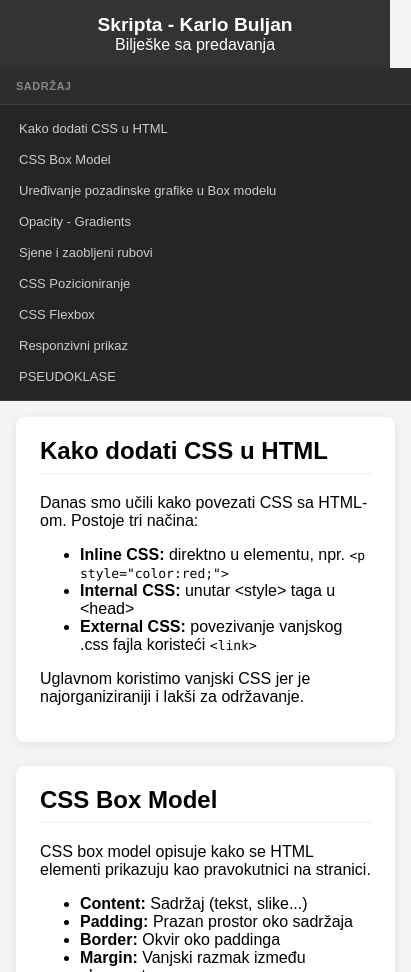
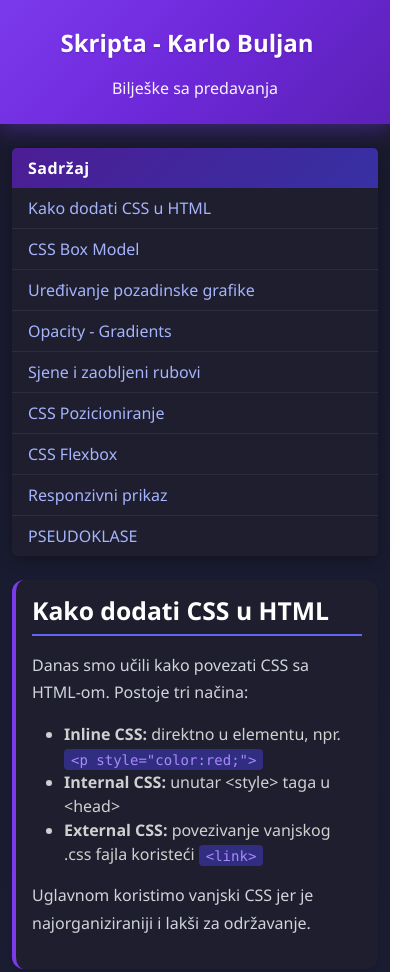
Before and after one commit to KarloBuljan09/Skripta, a plain HTML site: page index.html in a window 390 px wide. Shown: the top 972 px of the page, 411 px wide, since content can reach past the window. Drawn offline with nearby package versions, Linux system fonts and the light colour scheme.

Commit message:
Add files via upload

```diff
--- a/index.html
+++ b/index.html
@@ -1,38 +1,53 @@
 <!DOCTYPE html>
 <html lang="hr">
 <head>
+  <!-- charset - tip znakova za prikaz (npr. hrvatska slova: č, ć, š, ž) -->
   <meta charset="UTF-8">
+  <!-- viewport - bitno za responzivnost na mobilnim uređajima -->
   <meta name="viewport" content="width=device-width, initial-scale=1.0">
-  <title>Skripta</title>
+  <title>Skripta - Karlo Buljan</title>
+
+  <!-- Bootstrap CSS - mora biti prije našeg style.css -->
+  <link href="https://cdn.jsdelivr.net/npm/bootstrap@5.3.2/dist/css/bootstrap.min.css" rel="stylesheet">
+  <!-- Naš vlastiti CSS - nadjačava Bootstrap gdje treba -->
   <link rel="stylesheet" href="style.css">
 </head>
-<body>
-  <header>
-    <h1>Skripta - Karlo Buljan</h1>
-    <nav>
-      <a href="#css-html">Bilješke sa predavanja</a>
+<body class="tema-tamna">
+
+  <!-- NAVBAR - ljubičasta pozadina, Bilješke ISPOD naslova -->
+  <nav class="navbar navbar-dark">
+    <div class="container-fluid flex-column justify-content-center text-center">
+      <a class="navbar-brand" href="#">Skripta - Karlo Buljan</a>
+      <a class="nav-link" href="#" id="biljeske-link">Bilješke sa predavanja</a>
+    </div>
   </nav>
-  </header>
 
-  <div class="layout">
-    <aside class="sidebar">
-      <div class="sidebar-header">Sadržaj</div>
-      <ul class="lesson-links">
-        <li><a href="#css-html">Kako dodati CSS u HTML</a></li>
-        <li><a href="#box-model">CSS Box Model</a></li>
-        <li><a href="#pozadinska-grafika">Uređivanje pozadinske grafike u Box modelu</a></li>
-        <li><a href="#opasiti">Opacity - Gradients</a></li>
-        <li><a href="#sjene-zaobljeni-rubovi">Sjene i zaobljeni rubovi</a></li>
-        <li><a href="#css-pozicioniranje">CSS Pozicioniranje</a></li>
-        <li><a href="#flexbox">CSS Flexbox</a></li>
-        <li><a href="#responzivni-prikaz">Responzivni prikaz</a></li>
-        <li><a href="#pseudoklase">PSEUDOKLASE</a></li>
+  <!-- GLAVNI LAYOUT -->
+  <div class="container py-4">
+    <div class="row">
+      <!-- SIDEBAR - Sadržaj s lijeve strane -->
+      <aside class="col-12 col-md-3 mb-4 mb-md-0">
+        <div class="card sticky-top">
+          <div class="card-header bg-secondary text-white">Sadržaj</div>
+          <ul class="list-group list-group-flush">
+            <li class="list-group-item"><a href="#css-html">Kako dodati CSS u HTML</a></li>
+            <li class="list-group-item"><a href="#box-model">CSS Box Model</a></li>
+            <li class="list-group-item"><a href="#pozadinska-grafika">Uređivanje pozadinske grafike</a></li>
+            <li class="list-group-item"><a href="#opasiti">Opacity - Gradients</a></li>
+            <li class="list-group-item"><a href="#sjene-zaobljeni-rubovi">Sjene i zaobljeni rubovi</a></li>
+            <li class="list-group-item"><a href="#css-pozicioniranje">CSS Pozicioniranje</a></li>
+            <li class="list-group-item"><a href="#flexbox">CSS Flexbox</a></li>
+            <li class="list-group-item"><a href="#responzivni-prikaz">Responzivni prikaz</a></li>
+            <li class="list-group-item"><a href="#pseudoklase">PSEUDOKLASE</a></li>
           </ul>
+        </div>
       </aside>
 
-    <main class="content">
-      <section id="css-html" class="post">
-        <h2>Kako dodati CSS u HTML</h2>
+      <!-- SADRŽAJ - Glavni dio -->
+      <main class="col-12 col-md-9">
+        <section id="css-html" class="card mb-3 shadow-sm">
+          <div class="card-body">
+            <h2 class="card-title">Kako dodati CSS u HTML</h2>
             <p>Danas smo učili kako povezati CSS sa HTML-om. Postoje tri načina:</p>
             <ul>
               <li><strong>Inline CSS:</strong> direktno u elementu, npr. <code>&lt;p style="color:red;"&gt;</code></li>
@@ -40,10 +55,12 @@
               <li><strong>External CSS:</strong> povezivanje vanjskog .css fajla koristeći <code>&lt;link&gt;</code></li>
             </ul>
             <p>Uglavnom koristimo vanjski CSS jer je najorganiziraniji i lakši za održavanje.</p>
+          </div>
         </section>
 
-      <section id="box-model" class="post">
-        <h2>CSS Box Model</h2>
+        <section id="box-model" class="card mb-3 shadow-sm">
+          <div class="card-body">
+            <h2 class="card-title">CSS Box Model</h2>
             <p>CSS box model opisuje kako se HTML elementi prikazuju kao pravokutnici na stranici.</p>
             <ul>
               <li><strong>Content:</strong> Sadržaj (tekst, slike...)</li>
@@ -52,10 +69,12 @@
               <li><strong>Margin:</strong> Vanjski razmak između elemenata</li>
             </ul>
             <p>Sve ove komponente utiču na konačne dimenzije i poziciju elementa.</p>
+          </div>
         </section>
 
-      <section id="pozadinska-grafika" class="post">
-        <h2>Uređivanje pozadinske grafike u Box modelu</h2>
+        <section id="pozadinska-grafika" class="card mb-3 shadow-sm">
+          <div class="card-body">
+            <h2 class="card-title">Uređivanje pozadinske grafike u Box modelu</h2>
             <p>Pozadinska grafika se postavlja pomoću CSS svojstva background, a može se prilagoditi veličina, pozicija i ponavljanje unutar box modela</p>
             <ul>
               <li><strong>Background-image:</strong> Postavlja sliku kao pozadinu elementa</li>
@@ -65,10 +84,12 @@
               <li><strong>Background-clip:</strong> Kontrolira do kojeg dijela box modela se pozadina prikazuje (npr. content-box, padding-box, border-box)</li>
             </ul>
             <p>Kombinacijom ovih svojstava možemo precizno kontrolirati kako se pozadinska grafika prikazuje unutar svakog dijela box modela.</p>
+          </div>
         </section>
 
-      <section id="opasiti" class="post">
-        <h2>Opacity - Gradients</h2>
+        <section id="opasiti" class="card mb-3 shadow-sm">
+          <div class="card-body">
+            <h2 class="card-title">Opacity - Gradients</h2>
             <p>Svojstva opacity i gradient koriste se za postizanje vizualnih efekata kao što su prozirnost i prijelazi boja.</p>
             <ul>
               <li><strong>Opacity:</strong> Određuje prozirnost cijelog elementa (vrijednosti od 0 do 1, gdje je 0 potpuno prozirno, a 1 potpuno vidljivo)</li>
@@ -78,10 +99,12 @@
               <li><strong>Transparent:</strong> Koristi se za potpuno prozirne dijelove u gradientima</li>
             </ul>
             <p>Korištenjem prozirnosti i prijelaza možemo poboljšati izgled elemenata i dodati vizualnu dubinu web stranici.</p>
+          </div>
         </section>
 
-      <section id="sjene-zaobljeni-rubovi" class="post">
-        <h2>Sjene i zaobljeni rubovi</h2>
+        <section id="sjene-zaobljeni-rubovi" class="card mb-3 shadow-sm">
+          <div class="card-body">
+            <h2 class="card-title">Sjene i zaobljeni rubovi</h2>
             <p>Svojstva za sjene i zaobljene rubove koriste se za estetsko poboljšanje elemenata na stranici.</p>
             <ul>
               <li><strong>Box-shadow:</strong> Dodaje sjenku oko cijelog elementa (može se podešavati pomak, razmazanost, boja)</li>
@@ -91,30 +114,28 @@
               <li><strong>Multiple shadows:</strong> Moguće je dodati više sjenki odjednom, odvojene zarezima</li>
             </ul>
             <p>Sjene i zaobljeni rubovi doprinose modernijem i privlačnijem dizajnu korisničkog sučelja.</p>
+          </div>
         </section>
 
-      <section id="css-pozicioniranje" class="post">
-        <h2>CSS Pozicioniranje</h2>
-        <p>
-          Svojstva za pozicioniranje u CSS-u omogućavaju kontrolu nad položajem elemenata na stranici.
-          Postoji pet osnovnih tipova pozicioniranja: <strong>static, relative, absolute, fixed</strong> i <strong>sticky</strong>.
-        </p>
+        <section id="css-pozicioniranje" class="card mb-3 shadow-sm">
+          <div class="card-body">
+            <h2 class="card-title">CSS Pozicioniranje</h2>
+            <p>Svojstva za pozicioniranje u CSS-u omogućavaju kontrolu nad položajem elemenata na stranici. Postoji pet osnovnih tipova pozicioniranja: <strong>static, relative, absolute, fixed</strong> i <strong>sticky</strong>.</p>
             <ul>
               <li><strong>Static:</strong> Zadana vrijednost za sve elemente. Element se pozicionira u toku dokumenta bez posebnog podešavanja položaja.</li>
               <li><strong>Relative:</strong> Element se pozicionira u odnosu na svoj originalni položaj. Pomaci (<code>top</code>, <code>left</code>, <code>right</code>, <code>bottom</code>) utiču samo na vizualni prikaz.</li>
               <li><strong>Absolute:</strong> Element se pozicionira u odnosu na najbližeg roditelja koji nije <code>static</code>. Ispada iz normalnog toka dokumenta.</li>
               <li><strong>Fixed:</strong> Element se pozicionira u odnosu na prozor preglednika i ostaje na mjestu čak i pri skrolanju stranice.</li>
-          <li><strong>Sticky:</strong> Kombinacija <code>relative</code> i <code>fixed</code>. Element se ponaša kao relativan dok ne dođe do određene točke skrolanja, nakon čega „prilijepi“ (postane fiksiran).</li>
+              <li><strong>Sticky:</strong> Kombinacija <code>relative</code> i <code>fixed</code>. Element se ponaša kao relativan dok ne dođe do određene točke skrolanja, nakon čega „prilijepi" (postane fiksiran).</li>
             </ul>
             <p>Razumijevanje različitih tipova pozicioniranja ključno je za pravilno raspoređivanje i organizaciju elemenata u web dizajnu.</p>
+          </div>
         </section>
 
-      <section id="flexbox" class="post">
-        <h2>CSS Flexbox</h2>
-        <p>
-          Flexbox (Flexible Box Layout) je model rasporeda u CSS-u koji omogućava jednostavno i fleksibilno
-          poravnanje i raspored elemenata unutar kontejnera. Omogućava prilagođavanje elemenata različitim veličinama ekrana.
-        </p>
+        <section id="flexbox" class="card mb-3 shadow-sm">
+          <div class="card-body">
+            <h2 class="card-title">CSS Flexbox</h2>
+            <p>Flexbox (Flexible Box Layout) je model rasporeda u CSS-u koji omogućava jednostavno i fleksibilno poravnanje i raspored elemenata unutar kontejnera. Omogućava prilagođavanje elemenata različitim veličinama ekrana.</p>
             <ul>
               <li><strong>display: flex;</strong> Aktivira flexbox raspored unutar kontejnera. Svi njegovi direktni potomci postaju flex elementi.</li>
               <li><strong>flex-direction:</strong> Određuje smjer glavne osi — može biti <code>row</code>, <code>row-reverse</code>, <code>column</code> ili <code>column-reverse</code>.</li>
@@ -125,14 +146,13 @@
               <li><strong>gap:</strong> Postavlja razmak između flex elemenata bez potrebe za marginama.</li>
             </ul>
             <p>Flexbox olakšava izradu responzivnih i dinamičnih rasporeda, smanjujući potrebu za kompliciranim CSS pravilima i floatovima.</p>
+          </div>
         </section>
 
-      <section id="responzivni-prikaz" class="post">
-        <h2>Responzivni prikaz</h2>
-        <p>
-          Responzivni dizajn omogućava da se web stranica automatski prilagodi različitim uređajima i veličinama ekrana.
-          Cilj je osigurati da sadržaj uvijek bude čitljiv i funkcionalan — bez potrebe za zumiranjem ili horizontalnim skrolanjem.
-        </p>
+        <section id="responzivni-prikaz" class="card mb-3 shadow-sm">
+          <div class="card-body">
+            <h2 class="card-title">Responzivni prikaz</h2>
+            <p>Responzivni dizajn omogućava da se web stranica automatski prilagodi različitim uređajima i veličinama ekrana. Cilj je osigurati da sadržaj uvijek bude čitljiv i funkcionalan — bez potrebe za zumiranjem ili horizontalnim skrolanjem.</p>
             <h3>Osnovni principi responzivnog dizajna</h3>
             <ul>
               <li><strong>Fluidni raspored:</strong> Umjesto fiksnih širina (u px), koriste se postotci (%) ili fleksibilne jedinice (em, rem, vw, vh).</li>
@@ -141,68 +161,50 @@
               <li><strong>Mobilni pristup:</strong> Dizajn se često prvo radi za manje ekrane ("mobile-first"), pa se postepeno prilagođava većim.</li>
             </ul>
             <h3>Primjer 1: Fleksibilni raspored</h3>
-        <pre><code>
-.container {
+            <pre class="bg-dark text-light p-3 rounded"><code>.container {
   width: 90%;
   margin: 0 auto;
 }
 img {
   max-width: 100%;
   height: auto;
-}
-        </code></pre>
+}</code></pre>
             <p>Ovim kodom osiguravamo da se kontejner i slike automatski smanje ili povećaju ovisno o veličini ekrana.</p>
             <h3>Primjer 2: Media query</h3>
-        <pre><code>
-/* Osnovni stil za male ekrane */
-body {
-  font-size: 16px;
-  background-color: #f4f4f4;
-}
+            <pre class="bg-dark text-light p-3 rounded"><code>/* Osnovni stil za male ekrane */
+body { font-size: 16px; background-color: #f4f4f4; }
 
 /* Veći ekrani (tableti i računala) */
 @media (min-width: 768px) {
-  body {
-    font-size: 18px;
-    background-color: #fff;
-  }
+  body { font-size: 18px; background-color: #fff; }
 }
 
 /* Široki ekrani (desktop) */
 @media (min-width: 1200px) {
-  body {
-    font-size: 20px;
-    max-width: 1200px;
-    margin: auto;
-  }
-}
-        </code></pre>
+  body { font-size: 20px; max-width: 1200px; margin: auto; }
+}</code></pre>
             <p>Ovim pristupom CSS mijenja izgled stranice ovisno o širini prozora preglednika.</p>
             <h3>Primjer 3: Responzivni raspored s Flexboxom</h3>
-        <pre><code>
-.container {
+            <pre class="bg-dark text-light p-3 rounded"><code>.container {
   display: flex;
   flex-wrap: wrap;
   gap: 10px;
 }
-
 .box {
   flex: 1 1 300px;
   background-color: lightblue;
   padding: 20px;
   text-align: center;
-}
-        </code></pre>
+}</code></pre>
             <p>Ovim primjerom elementi (.box) se automatski prelamaju u novi red kada nema dovoljno prostora — idealno za mobilne uređaje.</p>
             <p><strong>Zaključak:</strong> Responzivni dizajn je ključan dio modernog web razvoja, jer omogućava pristupačnost i funkcionalnost na svim uređajima.</p>
+          </div>
         </section>
 
-      <section id="pseudoklase" class="post">
-        <h2>PSEUDOKLASE</h2>
-        <p>
-          Pseudoklase u CSS-u omogućavaju stilizaciju elemenata na temelju njihovog stanja ili položaja u dokumentu.
-          Koriste se s dvotočkom (<code>:</code>) i dopunjuju selektore bez potrebe za dodatnim klasama ili ID-jevima.
-        </p>
+        <section id="pseudoklase" class="card mb-3 shadow-sm">
+          <div class="card-body">
+            <h2 class="card-title">PSEUDOKLASE</h2>
+            <p>Pseudoklase u CSS-u omogućavaju stilizaciju elemenata na temelju njihovog stanja ili položaja u dokumentu. Koriste se s dvotočkom (<code>:</code>) i dopunjuju selektore bez potrebe za dodatnim klasama ili ID-jevima.</p>
             <h3>Osnovne pseudoklase</h3>
             <ul>
               <li><strong>:hover</strong> — stil kada korisnik prelazi mišem preko elementa</li>
@@ -214,28 +216,26 @@ body {
               <li><strong>:nth-child(n)</strong> — n-ti potomak (n može biti broj, even, odd ili formula)</li>
             </ul>
             <h3>Primjer: hover i focus</h3>
-        <pre><code>
-a:hover {
+            <pre class="bg-dark text-light p-3 rounded"><code>a:hover {
   color: #0066cc;
   text-decoration: underline;
 }
 input:focus {
   outline: 2px solid #0066cc;
   border-color: #0066cc;
-}
-        </code></pre>
+}</code></pre>
             <h3>Primjer: nth-child za redove tablice</h3>
-        <pre><code>
-tr:nth-child(odd) {
-  background-color: #f9f9f9;
-}
-tr:nth-child(even) {
-  background-color: #fff;
-}
-        </code></pre>
+            <pre class="bg-dark text-light p-3 rounded"><code>tr:nth-child(odd) { background-color: #f9f9f9; }
+tr:nth-child(even) { background-color: #fff; }</code></pre>
             <p><strong>Zaključak:</strong> Pseudoklase su moćan način za dinamičnu stilizaciju bez dodatnog HTML-a i često se koriste za interaktivnost i čitljivost sadržaja.</p>
+          </div>
         </section>
       </main>
     </div>
+  </div>
+
+  <script src="https://cdn.jsdelivr.net/npm/bootstrap@5.3.2/dist/js/bootstrap.bundle.min.js"></script>
+  <!-- Naš JavaScript s animacijama - mora biti na kraju, prije </body> -->
+  <script src="script.js"></script>
 </body>
 </html>
--- /dev/null
+++ b/script.js
@@ -0,0 +1,101 @@
+/**
+ * SKRIPTA - Animacije
+ * Ovaj JavaScript se povezuje s index.html pomoću <script src="script.js"></script>
+ */
+
+// ========== 1. BILJEŠKE SA PREDAVANJA - skrola do dna, pa natrag na prvu lekciju ==========
+document.getElementById('biljeske-link').addEventListener('click', function(e) {
+  e.preventDefault();
+  window.scrollTo({ top: document.body.scrollHeight, behavior: 'smooth' });
+  setTimeout(function() {
+    document.getElementById('css-html').scrollIntoView({ behavior: 'smooth', block: 'start' });
+  }, 1500);
+});
+
+// ========== 2. SMOOTH SCROLL - glatko skrolanje kad klikneš link u sidebaru ==========
+document.querySelectorAll('.list-group-item a[href^="#"]').forEach(function(link) {
+  link.addEventListener('click', function(e) {
+    e.preventDefault();
+    var cilj = document.querySelector(this.getAttribute('href'));
+    if (cilj) {
+      cilj.scrollIntoView({ behavior: 'smooth', block: 'start' });
+    }
+  });
+});
+
+// ========== 3. FADE-IN ANIMACIJA - kartice se pojavljuju kad dođu u view ==========
+// Dodajemo klasu za sakrivanje kartica na početku
+var kartice = document.querySelectorAll('main .card');
+kartice.forEach(function(kartica) {
+  kartica.style.opacity = '0';
+  kartica.style.transform = 'translateY(30px)';
+  kartica.style.transition = 'opacity 0.6s ease, transform 0.6s ease';
+});
+
+// Funkcija koja provjerava je li element vidljiv na ekranu
+function jeVidljivo(element) {
+  var rect = element.getBoundingClientRect();
+  return rect.top < window.innerHeight - 100;
+}
+
+// Funkcija koja animira kartice kad uđu u view
+function animirajKartice() {
+  kartice.forEach(function(kartica, index) {
+    if (jeVidljivo(kartica)) {
+      setTimeout(function() {
+        kartica.style.opacity = '1';
+        kartica.style.transform = 'translateY(0)';
+      }, index * 80); // mala odgoda između svake kartice
+    }
+  });
+}
+
+// Pokreni kad se stranica učita i kad korisnik skrola
+animirajKartice();
+window.addEventListener('scroll', animirajKartice);
+
+// ========== 4. NAVBAR - mijenja se na skrol ==========
+var navbar = document.querySelector('.navbar');
+window.addEventListener('scroll', function() {
+  if (window.scrollY > 50) {
+    navbar.classList.add('shadow'); // dodaje sjenku navbaru
+  } else {
+    navbar.classList.remove('shadow');
+  }
+});
+
+// ========== 5. HOVER NA KARTICAMA - malo se povećaju kad pređeš mišem ==========
+kartice.forEach(function(kartica) {
+  kartica.addEventListener('mouseenter', function() {
+    this.style.transform = 'translateY(0) scale(1.02)';
+    this.style.boxShadow = '0 8px 25px rgba(0,0,0,0.15)';
+    this.style.transition = 'transform 0.3s ease, box-shadow 0.3s ease';
+  });
+  kartica.addEventListener('mouseleave', function() {
+    this.style.transform = 'translateY(0) scale(1)';
+    this.style.boxShadow = '';
+  });
+});
+
+// ========== 6. OZNAČI AKTIVNU SEKCIJU U SIDEBARU ==========
+var sidebarLinkovi = document.querySelectorAll('.list-group-item a');
+window.addEventListener('scroll', function() {
+  var trenutnaSekcija = '';
+  var sekcije = document.querySelectorAll('section[id]');
+
+  sekcije.forEach(function(sekcija) {
+    var rect = sekcija.getBoundingClientRect();
+    if (rect.top <= 150) {
+      trenutnaSekcija = sekcija.getAttribute('id');
+    }
+  });
+
+  sidebarLinkovi.forEach(function(link) {
+    link.style.fontWeight = 'normal';
+    link.style.color = '#a5b4fc';
+    if (link.getAttribute('href') === '#' + trenutnaSekcija) {
+      link.style.fontWeight = 'bold';
+      link.style.color = '#c4b5fd';
+    }
+  });
+});
--- a/style.css
+++ b/style.css
@@ -1,155 +1,122 @@
+/* ========== SKRIPTA - TAMNA TEMA + LJUBIČASTA I PLAVA ========== */
+
+/* Osnovna pozadina - tamna s plavim tonom */
 body {
-  font-family: Arial, sans-serif;
-  background-color: #f4f4f4;
-  margin: 0;
-  padding: 0;
+  font-family: 'Segoe UI', Tahoma, Geneva, Verdana, sans-serif;
+  background: linear-gradient(180deg, #1a1a2e 0%, #16213e 50%, #0f0f1a 100%);
+  color: #e0e0e0;
+  min-height: 100vh;
 }
 
-header {
-  background-color: #333;
-  color: white;
-  padding: 14px 20px;
-  text-align: center;
+/* Navbar - ljubičasta pozadina */
+.navbar {
+  padding: 1.25rem 1.5rem;
+  background: linear-gradient(135deg, #7c3aed 0%, #6d28d9 50%, #5b21b6 100%) !important;
+  box-shadow: 0 4px 20px rgba(124, 58, 237, 0.4);
+}
+.navbar .container-fluid {
+  flex-direction: column;
+  gap: 0.4rem;
+}
+.navbar-brand {
+  font-size: 1.5rem;
+  font-weight: 700;
+  color: #fff !important;
+  text-shadow: 0 1px 2px rgba(0,0,0,0.2);
+}
+.navbar .nav-link,
+#biljeske-link {
+  font-size: 1rem;
+  color: rgba(255,255,255,0.95) !important;
+  padding: 0.25rem 0;
+}
+#biljeske-link:hover {
+  color: #c4b5fd !important;
+  text-decoration: underline;
 }
 
-header h1 {
-  margin: 0;
-  font-size: 1.2rem;
+/* Sidebar - tamna s ljubičastim naglaskom */
+.card {
+  border: none;
+  border-radius: 12px;
+  background-color: #1e1e2e;
+  box-shadow: 0 4px 15px rgba(0,0,0,0.3);
+}
+.card-header {
+  background: linear-gradient(135deg, #4c1d95 0%, #3730a3 100%) !important;
+  color: #fff !important;
+  border: none;
+  font-weight: 600;
+  letter-spacing: 0.5px;
+}
+.list-group-item {
+  background-color: #1e1e2e;
+  color: #e0e0e0;
+  border-color: #2d2d3d;
+}
+.list-group-item a {
+  color: #a5b4fc;
+  text-decoration: none;
+  transition: all 0.2s;
+}
+.list-group-item a:hover {
+  color: #818cf8;
+  padding-left: 8px;
 }
 
-nav a {
-  color: white;
-  margin: 0 10px;
-  text-decoration: none;
+/* Kartice sekcija - tamna s plavo-ljubičastim rubom */
+main .card {
+  background-color: #1e1e2e;
+  border-left: 4px solid #7c3aed;
+  box-shadow: 0 4px 15px rgba(0,0,0,0.2);
+}
+main .card:hover {
+  box-shadow: 0 6px 25px rgba(124, 58, 237, 0.15);
+}
+.card-body {
+  color: #e0e0e0;
+}
+.card-title {
+  color: #fff;
+  border-bottom: 2px solid #6366f1;
+  padding-bottom: 8px;
+  margin-bottom: 1rem;
+  font-weight: 600;
+}
+.card-body h3 {
+  color: #c7d2fe;
+  font-size: 1.1rem;
+}
+.card-body ul li {
+  color: #d0d0d0;
 }
 
-/* Grid layout: fiksna lijeva stranica (kao Cursor) + sadržaj desno */
-.layout {
-  display: grid;
-  grid-template-columns: 240px 1fr;
-  min-height: calc(100vh - 80px);
+/* Blokovi koda - tamniji s ljubičastim tonom */
+pre {
+  border-radius: 8px;
+  overflow-x: auto;
+  background: linear-gradient(180deg, #1a1a2e 0%, #0f0f1a 100%) !important;
+  border: 1px solid #3730a3;
+  box-shadow: inset 0 2px 8px rgba(0,0,0,0.3);
+}
+pre code {
+  font-size: 0.9rem;
+  color: #e0e0e0;
+}
+.card-body code {
+  color: #a78bfa;
+  background-color: #312e81;
+  padding: 0.2em 0.5em;
+  border-radius: 4px;
 }
 
-.sidebar {
-  position: fixed;
-  left: 0;
-  top: 52px;
-  margin-top: 0;
-  width: 240px;
-  height: calc(100vh - 52px);
-  background: #252526;
-  color: #ccc;
-  border-right: 1px solid #3c3c3c;
-  overflow-y: auto;
-  z-index: 10;
+/* Paragrafi */
+.card-body p {
+  line-height: 1.7;
+  color: #d1d5db;
 }
 
-.sidebar-header {
-  padding: 12px 16px;
-  font-size: 11px;
-  font-weight: 600;
-  text-transform: uppercase;
-  letter-spacing: 0.5px;
-  color: #888;
-  border-bottom: 1px solid #3c3c3c;
-  background: #2d2d2d;
+/* Sticky sidebar */
+.sticky-top {
+  top: 1rem;
 }
-
-.lesson-links {
-  list-style: none;
-  margin: 0;
-  padding: 8px 0;
-}
-
-.lesson-links li {
-  margin: 0;
-}
-
-.lesson-links a {
-  display: block;
-  padding: 8px 16px;
-  color: #ccc;
-  text-decoration: none;
-  font-size: 13px;
-  border-left: 3px solid transparent;
-  transition: background 0.15s, color 0.15s;
-}
-
-.lesson-links a:hover {
-  background: #2a2d2e;
-  color: #fff;
-}
-
-.lesson-links a:active,
-.lesson-links a:focus {
-  background: #094771;
-  color: #fff;
-  border-left-color: #007acc;
-}
-
-/* Sadržaj s desne strane */
-.content {
-  grid-column: 2;
-  margin-left: 240px;
-  padding: 24px 32px 40px;
-  max-width: 900px;
-}
-
-main {
-  padding: 0;
-}
-
-.post {
-  background-color: white;
-  padding: 20px 24px;
-  margin-bottom: 24px;
-  border-radius: 8px;
-  box-shadow: 0 2px 8px rgba(0,0,0,0.08);
-}
-
-.post h2 {
-  margin-top: 0;
-  padding-bottom: 8px;
-  border-bottom: 1px solid #eee;
-}
-
-.post h3 {
-  margin-top: 1.2em;
-  color: #333;
-}
-
-.post pre {
-  background: #f6f8fa;
-  padding: 14px 16px;
-  border-radius: 6px;
-  overflow-x: auto;
-  border: 1px solid #e1e4e8;
-}
-
-.post code {
-  font-family: 'Consolas', 'Monaco', monospace;
-  font-size: 13px;
-}
-
-/* Responzivno: na malim ekranima sidebar iznad, sadržaj ispod */
-@media (max-width: 768px) {
-  .layout {
-    grid-template-columns: 1fr;
-  }
-
-  .sidebar {
-    position: relative;
-    top: auto;
-    width: 100%;
-    height: auto;
-    max-height: 40vh;
-    border-right: none;
-    border-bottom: 1px solid #3c3c3c;
-  }
-
-  .content {
-    margin-left: 0;
-    grid-column: 1;
-    padding: 16px;
-  }
-}
```
Lines whose indentation alone changed are shown as unchanged.
